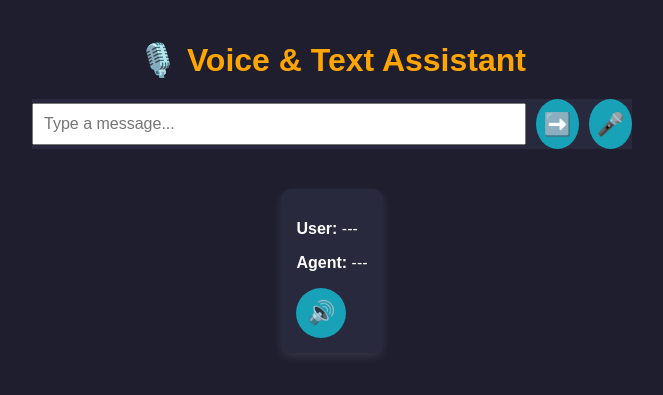
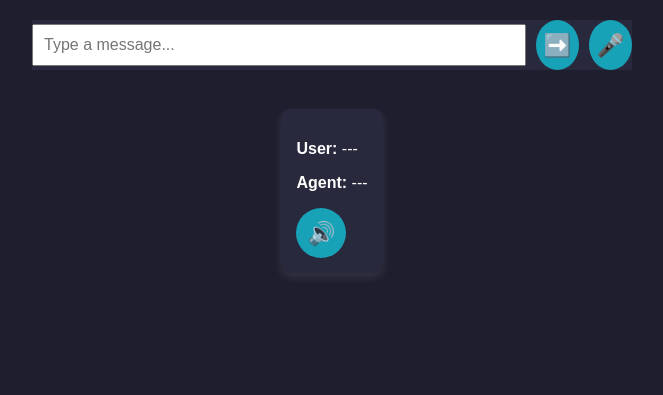
Before and after one commit to alexbarbosa1989/ai-playground, a Flask app: page / in a window 1280 px wide. Shown: the top 395 px of the page, without its empty margins (308-971 px from the left). Run offline with Flask 3, Linux system fonts and the light colour scheme.

Commit message:
remove title

```diff
--- a/speech_app/templates/index.html
+++ b/speech_app/templates/index.html
@@ -9,7 +9,6 @@
 </head>
 
 <body>
-    <h1>🎙️ Voice & Text Assistant</h1>
     <div class="input-container">
         <input type="text" id="userInput" placeholder="Type a message...">
         <button id="sendButton" class="tooltip">➡️
```
